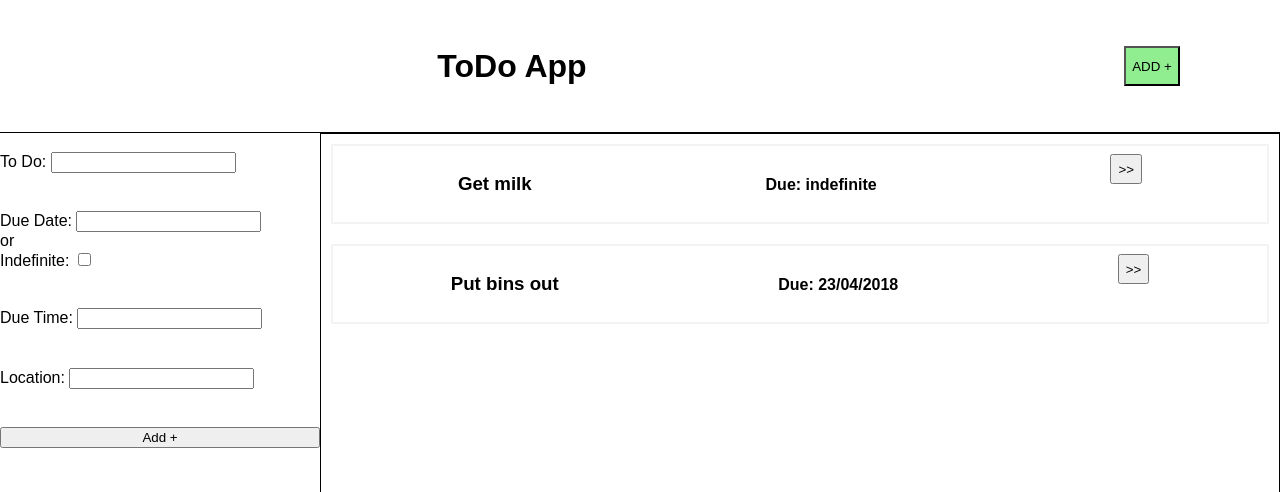
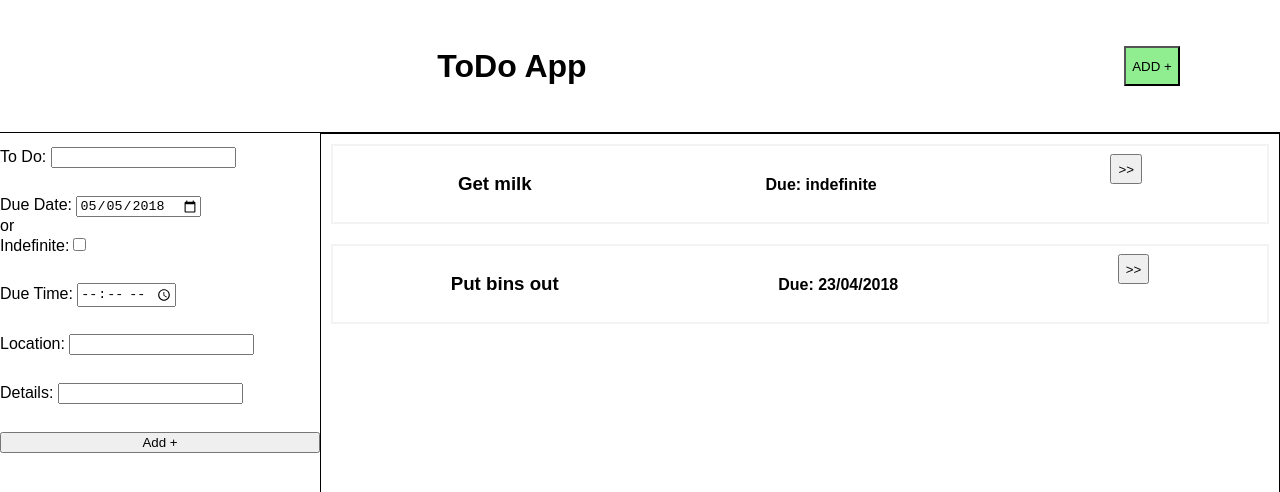
Before and after one commit to nicholasnbg/react-todo-app, a React (Create React App) app: page / in a window 1280 px wide. Both pictures are taken after a click on the button "ADD +". Shown: the top 492 px of the page. Built offline with nearby package versions, Linux system fonts and the light colour scheme.

Commit message:
added details inputs to add and edit components

```diff
--- a/src/components/AddPanel.js
+++ b/src/components/AddPanel.js
@@ -1,57 +1,105 @@
-import React, { Component } from 'react'
+import React, { Component } from "react";
+import moment from "moment";
 
 export default class AddPanel extends Component {
-
-
   state = {
     isIndefinite: false
-    }
+  };
 
-
-    createTodo = (e) =>{
+  createTodo = e => {
     e.preventDefault();
-        console.log('addoing todo item');
+    console.log("addoing todo item");
     const newTodo = {
       heading: this.heading.value,
-          initDate: '03/05/2018', /*MUST MAKE THIS DYNAMIC*/
+      initDate: moment(new Date()).format("YYYY/MM/DD"),
+      /*MUST MAKE THIS DYNAMIC*/
       dueDate: this.dueDate.value,
       indefinite: this.state.isIndefinite,
       dueTime: this.dueTime.value,
       location: this.location.value,
+      details: this.details.value,
       completed: false
-        }
+    };
     this.props.addTodo(newTodo);
     this.addTodoForm.reset();
     !this.dueDate.disabled;
     !this.dueTime.disabled;
-    }
+  };
 
   changeIndefinite = () => {
-        console.log('changing indef')
-        if(this.state.isIndefinite){
+    console.log("changing indef");
+    if (this.state.isIndefinite) {
       this.setState({
         isIndefinite: false
-            })
+      });
     } else {
       this.setState({
         isIndefinite: true
-            })}
+      });
     }
+  };
   render() {
-
     return (
       <div className="addPanel">
         <form
-            ref={(input) => this.addTodoForm = input}
-            onSubmit={(e) => this.createTodo(e)}
+          ref={input => (this.addTodoForm = input)}
+          onSubmit={e => this.createTodo(e)}
         >
-                <span><label>To Do: </label><input ref={(input) => this.heading = input} type="text" name="heading"/></span>
-                <span><label>Due Date: </label><input disabled={this.state.isIndefinite} type="text" ref={(input) => this.dueDate = input} name="dueDate"/> <br/>or <br/> Indefinite: <input type="checkbox" onClick={this.changeIndefinite} ref={(input) => this.indefinite = input} name="indefinite"/></span>
-                <span><label>Due Time: </label><input disabled={this.state.isIndefinite} type="text" ref={(input) => this.dueTime = input} name="dueTime"/></span>
-                <span><label>Location: </label><input type="text" ref={(input) => this.location = input} name="location" /></span>
-                <button type="submit">Add +</button>
+          <span>
+            <label> To Do: </label>
+            <input
+              ref={input => (this.heading = input)}
+              type="text"
+              name="heading"
+            />
+          </span>
+          <span>
+            <label> Due Date: </label>
+            <input
+              disabled={this.state.isIndefinite}
+              type="date"
+              defaultValue={moment(new Date())
+                .add(1, "day")
+                .format("YYYY-MM-DD")}
+              ref={input => (this.dueDate = input)}
+              name="dueDate"
+            />
+            <br /> or <br /> Indefinite:
+            <input
+              type="checkbox"
+              onClick={this.changeIndefinite}
+              ref={input => (this.indefinite = input)}
+              name="indefinite"
+            />
+          </span>
+          <span>
+            <label> Due Time: </label>
+            <input
+              disabled={this.state.isIndefinite}
+              type="time"
+              ref={input => (this.dueTime = input)}
+              name="dueTime"
+            />
+          </span>
+          <span>
+            <label> Location: </label>
+            <input
+              type="text"
+              ref={input => (this.location = input)}
+              name="location"
+            />
+          </span>
+          <span>
+            <label> Details: </label>
+            <input
+              type="textarea"
+              ref={input => (this.details = input)}
+              name="details"
+            />
+          </span>
+          <button type="submit"> Add + </button>
         </form>
       </div>
-    )
+    );
   }
 }
--- a/src/components/EditPanel.js
+++ b/src/components/EditPanel.js
@@ -1,75 +1,114 @@
-import React, { Component } from 'react'
+import React, { Component } from "react";
 
 export default class EditPanel extends Component {
-
   state = {
     isIndefinite: false,
     item: this.props.editItem
-    }
+  };
 
-    componentWillMount=()=>{
-        if(this.props.editItem.indefinite){
+  componentWillMount = () => {
+    if (this.props.editItem.indefinite) {
       this.setState({
         isIndefinite: true
-            })
+      });
     }
-    }
+  };
 
-    componentWillReceiveProps=(nextProps)=>{
-        if(this.props!==nextProps){
-            document.getElementById('editForm').reset();
+  componentWillReceiveProps = nextProps => {
+    if (this.props !== nextProps) {
+      document.getElementById("editForm").reset();
       this.setState({
         isIndefinite: nextProps.editItem.indefinite
-            })
+      });
     }
-    }
+  };
 
-    handleChange  = (e) => {
-        console.log(e.target.value)
+  handleChange = e => {
+    console.log(e.target.value);
     const item = this.state.item;
     item[e.target.name] = e.target.value;
     this.setState({
       item
-        })
-    }
+    });
+  };
 
-    render(){
-
-
+  render() {
     let item = this.props.editItem;
     const key = this.props.editKey;
-
 
     return (
       <div className="editPanel">
         <form
-            ref={(input) => this.editTodoForm = input}
-            id='editForm'
+          ref={input => (this.editTodoForm = input)}
+          id="editForm"
           // onSubmit={(e) => this.editTodo(e)}
         >
           <span>
             <label>To Do: </label>
-                    <input ref={(input) => this.heading = input} type="text" name="heading" defaultValue={item.heading} onChange={(e)=>this.handleChange(e)}/>
+            <input
+              ref={input => (this.heading = input)}
+              type="text"
+              name="heading"
+              defaultValue={item.heading}
+              onChange={e => this.handleChange(e)}
+            />
           </span>
           <span>
             <label>Due Date: </label>
-                    <input disabled={this.state.isIndefinite} type="text" ref={(input) => this.dueDate = input} name="dueDate" defaultValue={item.dueDate} onChange={(e)=>this.handleChange(e)}/>
-                    <br/>or
-                    <br/>
+            <input
+              disabled={this.state.isIndefinite}
+              type="text"
+              ref={input => (this.dueDate = input)}
+              name="dueDate"
+              defaultValue={item.dueDate}
+              onChange={e => this.handleChange(e)}
+            />
+            <br />or
+            <br />
             Indefinite:
-                    <input type="checkbox" onClick={()=>!item.indefinite} ref={(input) => this.indefinite = input} name="indefinite" defaultChecked={item.indefinite} onChange={(e)=>this.handleChange(e)}/>
+            <input
+              type="checkbox"
+              onClick={() => !item.indefinite}
+              ref={input => (this.indefinite = input)}
+              name="indefinite"
+              defaultChecked={item.indefinite}
+              onChange={e => this.handleChange(e)}
+            />
           </span>
           <span>
             <label>Due Time: </label>
-                    <input disabled={this.state.isIndefinite} type="text" ref={(input) => this.dueTime = input} name="dueTime" defaultValue={item.dueTime} onChange={(e)=>this.handleChange(e)}/>
+            <input
+              disabled={this.state.isIndefinite}
+              type="text"
+              ref={input => (this.dueTime = input)}
+              name="dueTime"
+              defaultValue={item.dueTime}
+              onChange={e => this.handleChange(e)}
+            />
           </span>
           <span>
             <label>Location: </label>
-                    <input type="text" ref={(input) => this.location = input} name="location" defaultValue={item.location} onChange={(e)=>this.handleChange(e)} />
+            <input
+              type="text"
+              ref={input => (this.location = input)}
+              name="location"
+              defaultValue={item.location}
+              onChange={e => this.handleChange(e)}
+            />
+          </span>
+          <span>
+            <label>Details: </label>
+            <input
+              type="textarea"
+              ref={input => (this.details = input)}
+              name="details"
+              defaultValue={item.details}
+              onChange={e => this.handleChange(e)}
+            />
           </span>
           <button type="submit">EDIT</button>
         </form>
       </div>
-        )
+    );
   }
 }
```
Lines whose indentation alone changed are shown as unchanged.
